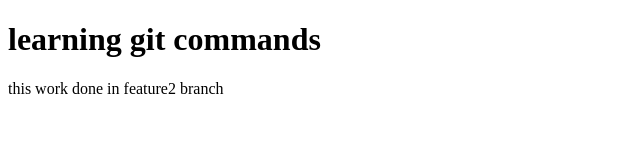
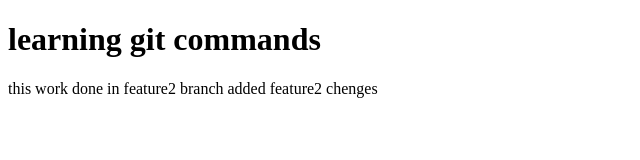
Before and after one commit to ni945/Another-one, a plain HTML site: page another floder/index.html in a window 1280 px wide. Shown: the whole page, without its empty margins (0-640 px from the left). Drawn offline with Linux system fonts and the light colour scheme.

Commit message:
Added feature2 changes

```diff
--- a/another floder/index.html
+++ b/another floder/index.html
@@ -7,6 +7,6 @@
 </head>
 <body>
     <h1> learning git commands</h1>
-    <p> this work done in feature2 branch</p>
+    <p> this work done in feature2 branch added feature2 chenges</p>
 </body>
 </html>
```
